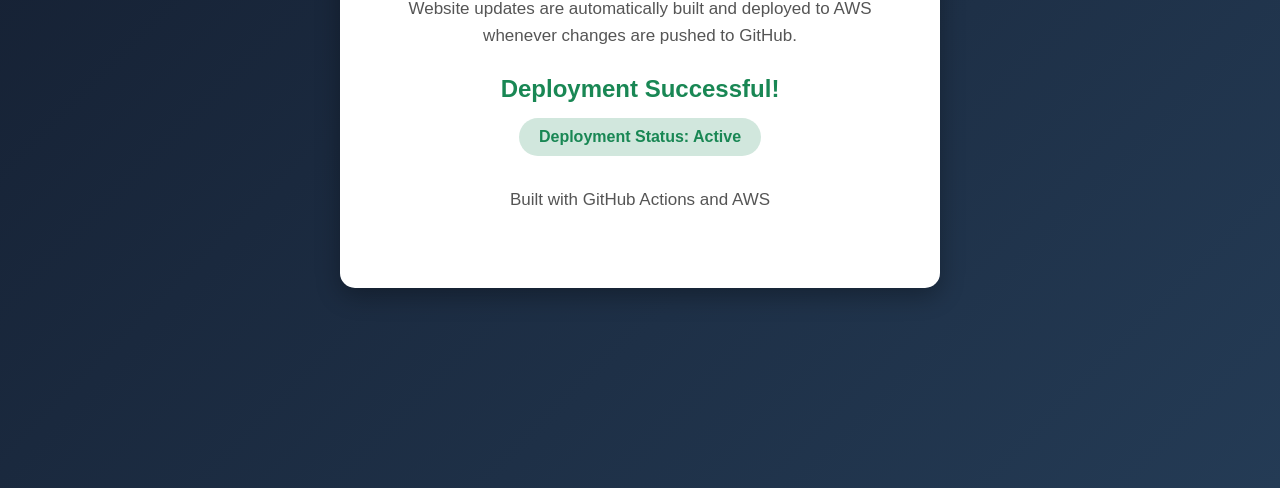
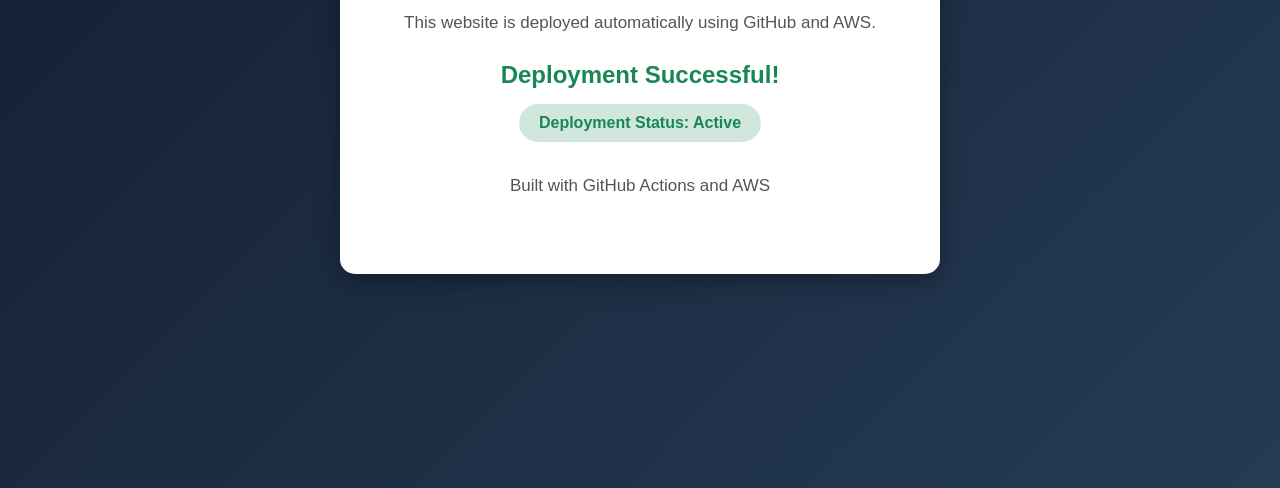
Before and after one commit to Santhanamari-GM/aws-cicd-project, a plain HTML site: page index.html in a window 1280 px wide. Shown: the part 312-800 px from the top of the page. Drawn offline with Linux system fonts and the light colour scheme.

Commit message:
Update deployment message in index.html

```diff
--- a/index.html
+++ b/index.html
@@ -72,7 +72,7 @@
     <div class="container">
         <h1>My First Automated Deployment</h1>
 
-        <p>Website updates are automatically built and deployed to AWS whenever changes are pushed to GitHub.</p>
+        <p>This website is deployed automatically using GitHub and AWS.</p>
 
         <h2>Deployment Successful!</h2>
 
```
